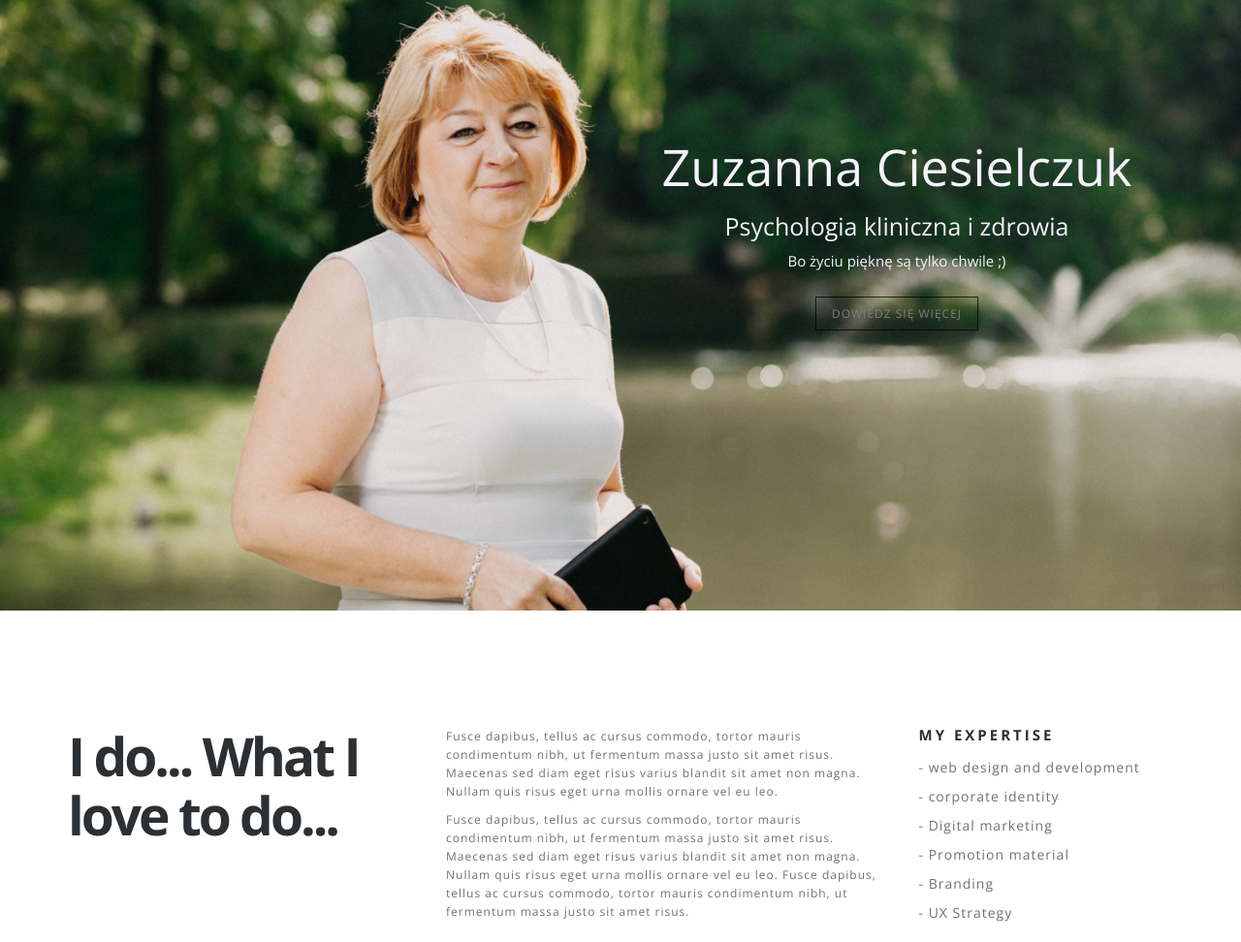
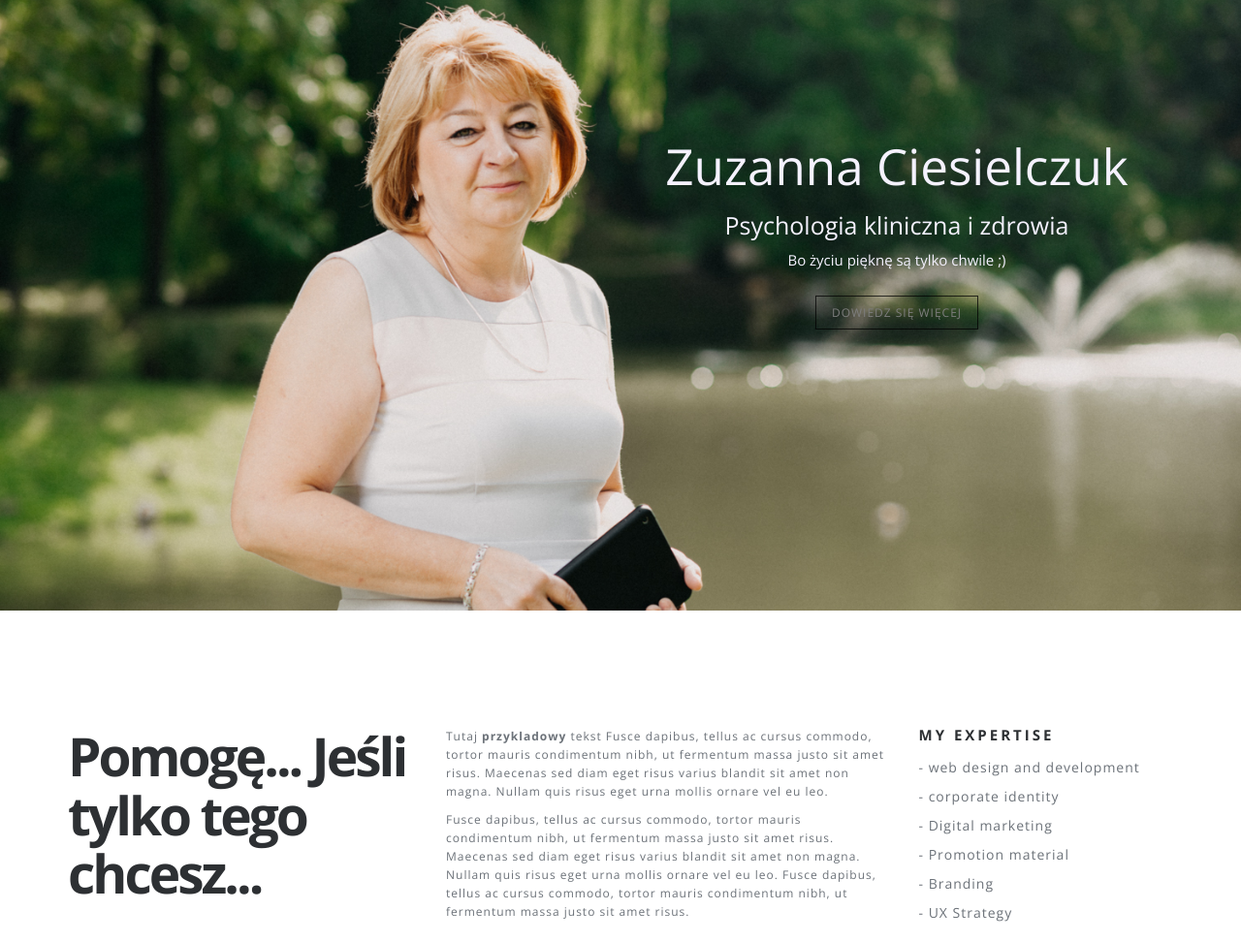
Before and after one commit to Rafael4001/ZuzannaCiesielczukPsychologia, a plain HTML site: page zuzanna_ciesielczuk_www/index.html in a window 1280 px wide. Shown: the part 120-1092 px from the top of the page at 97% size. Drawn offline with nearby package versions, Linux system fonts and the light colour scheme.

Commit message:
dalej poprawki

```diff
--- a/zuzanna_ciesielczuk_www/css/main.css
+++ b/zuzanna_ciesielczuk_www/css/main.css
@@ -320,7 +320,7 @@ ul li {
 .banner-text h1 {
 	color: #f5f2ff;
 	font-family: "Open Sans", sans-serif;
-	font-size: 52px;
+	font-size: 4vw;
 	font-weight: 400;
 }
 .banner-text h3 {
--- a/zuzanna_ciesielczuk_www/css/responsive.css
+++ b/zuzanna_ciesielczuk_www/css/responsive.css
@@ -2,6 +2,9 @@
   .banner {
     min-height: 450px;
   }
+  /*.banner-text h1 {*/
+    /*font-size: 5vw;*/
+  /*}*/
 
   #header .header-content {
     width: 90%;
--- a/zuzanna_ciesielczuk_www/index.html
+++ b/zuzanna_ciesielczuk_www/index.html
@@ -55,12 +55,12 @@
     <div class="row">
       <div class="col-md-4 col-sm-6">
         <div class="intro-content">
-          <h1>I do... What I love to do...</h1>
+          <h1>Pomogę... Jeśli tylko tego chcesz...</h1>
         </div>
       </div>
       <div class="col-md-5 col-sm-6">
         <div class="intro-content">
-          <p>Fusce dapibus, tellus ac cursus commodo, tortor mauris condimentum nibh, ut fermentum massa justo sit amet risus. Maecenas sed diam eget risus varius blandit sit amet non magna. Nullam quis risus eget urna mollis ornare vel eu leo.</p>
+          <p>Tutaj <strong>przykladowy</strong>  tekst Fusce dapibus, tellus ac cursus commodo, tortor mauris condimentum nibh, ut fermentum massa justo sit amet risus. Maecenas sed diam eget risus varius blandit sit amet non magna. Nullam quis risus eget urna mollis ornare vel eu leo.</p>
           <p>Fusce dapibus, tellus ac cursus commodo, tortor mauris condimentum nibh, ut fermentum massa justo sit amet risus. Maecenas sed diam eget risus varius blandit sit amet non magna. Nullam quis risus eget urna mollis ornare vel eu leo. Fusce dapibus, tellus ac cursus commodo, tortor mauris condimentum nibh, ut fermentum massa justo sit amet risus. </p>
         </div>
       </div>
```
